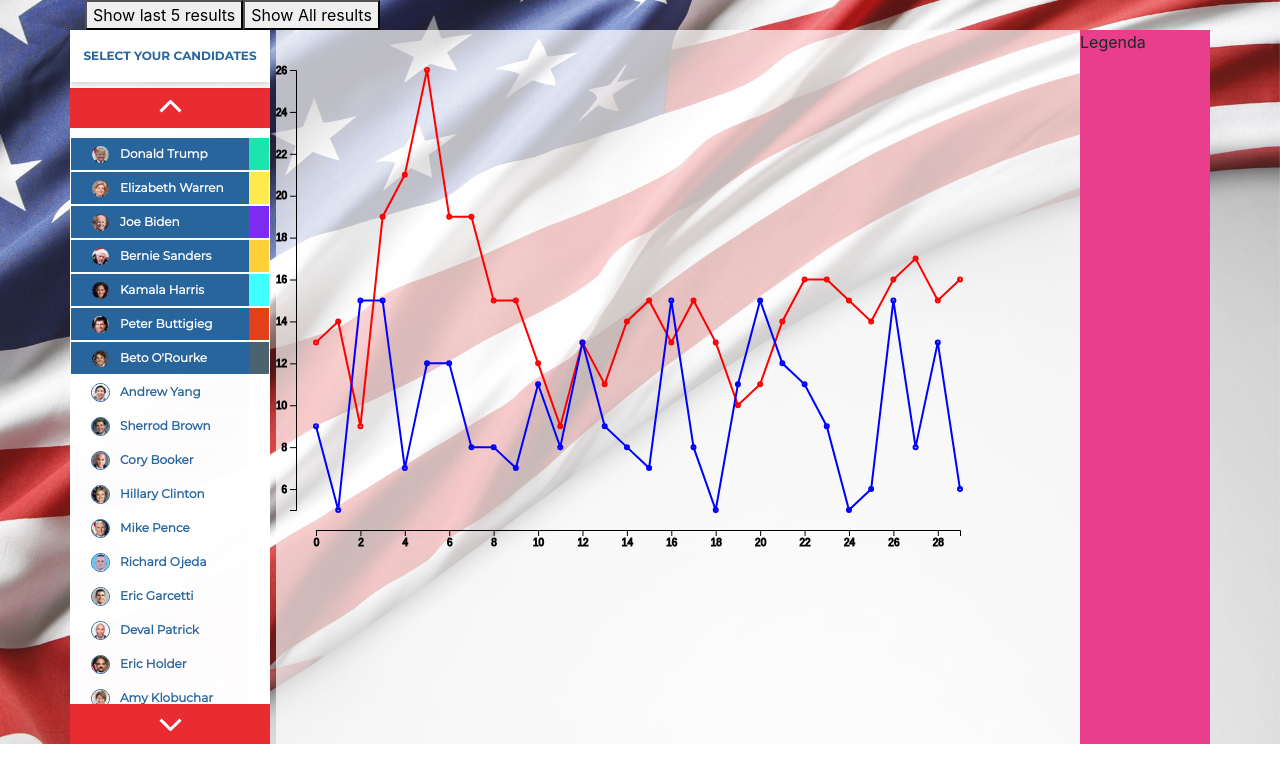
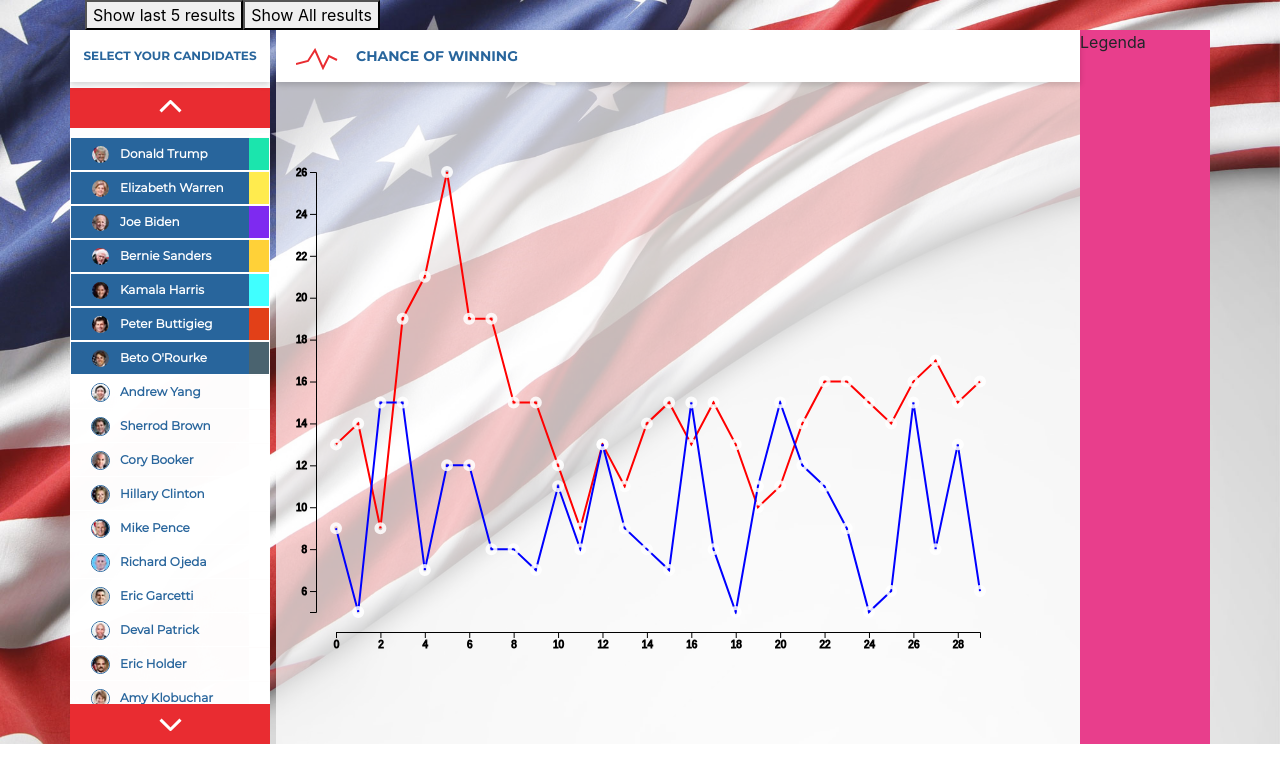
Before and after one commit to radoslav-zdravkovic-bc/graph-test-line, a React (Create React App) app: page / in a window 1280 px wide. Shown: the top 782 px of the page. Built offline with nearby package versions, Linux system fonts and the light colour scheme.

Commit message:
WCS-2671_style_tooltips

```diff
--- a/src/App.scss
+++ b/src/App.scss
@@ -21,3 +21,9 @@
 @import "assets/scss/sidebar";
 @import "assets/scss/graph";
 @import "assets/scss/legend";
+
+
+// General
+h4 {
+  font-size: 14px;
+}
--- a/src/assets/scss/_graph.scss
+++ b/src/assets/scss/_graph.scss
@@ -1,5 +1,73 @@
-#graph {
+#graph-container {
   width: auto;
   flex-grow: 1;
   background: rgba(255,255,255,.7);
+  .chart-header {
+    height: 52px;
+    background: #fff;
+    display: flex;
+    justify-content: space-between;
+    align-items: center;
+    position: relative;
+    box-shadow: 0 3px 6px rgba(0,0,0,.16);
+    .chance {
+      padding-left: 80px;
+      font-family: "Montserrat Bold";
+      color: #28659C;
+      margin: 0!important;
+      &:before {
+        content: "";
+        position: absolute;
+        left: 20px;
+        height: 22px;
+        width: 42px;
+        background: url(./assets/images/chart_icon.svg) no-repeat;
+      }
+    }
+  }
+  #graph {
+    padding: 50px 0 20px 20px;
+    g.segment {
+      circle {
+        stroke-width: 4 !important;
+        stroke: rgba(255, 255, 255, .85) !important;
+      }
+    }
+    .tooltip {
+      font-family: "Montserrat";
+      font-size: 12px;
+      color: #28659C;
+      box-shadow: 2px 3px 6px rgba(0, 0, 0, 0.16);
+      .tooltip-inside {
+        display: flex;
+        align-items: center;
+        justify-content: space-between;
+        height: 50px;
+        width: 100%;
+        padding: 22px;
+        position: relative;
+        top: 0;
+        background: #fff;
+      }
+      &:after {
+        content: "";
+        background: #fff;
+        height: 22px;
+        width: 22px;
+        position: absolute;
+        bottom: -11px;
+        left: calc(50% - 11px);
+        transform: rotate(45deg);
+        z-index: -1;
+        box-shadow: 3px 2px 6px rgba(0, 0, 0, 0.16);
+      }
+      p {
+        margin: 0;
+      }
+      .chance {
+        font-family: "Montserrat Bold";
+        color: #E92C31;
+      }
+    }
+  }
 }
--- a/src/components/BarChart/BarChart.js
+++ b/src/components/BarChart/BarChart.js
@@ -104,7 +104,7 @@ class BarChart extends Component {
                     .data(function (d) { return d.coordinates; })
                     .enter().append("circle")
                     .attr('transform', 'translate(20, ' + margin +')')
-                    .attr("r", 2)
+                    .attr("r", 4)
                     .attr("cx", d => x(d.a))
                     .attr("cy", d => y(d.b))
                     .style("fill", "transparent")
@@ -113,14 +113,17 @@ class BarChart extends Component {
                     .on("mouseover", mouseover)
                     .on("mousemove", function (d) {
                         divToolTip
-                        .text("X: " + d.a + ", Y: " + d.b + ", Name: " + this.parentNode.__data__.name)
-                        .style("left", (d3.event.pageX + 15) + "px")
-                        .style("top", (d3.event.pageY - 10) + "px");
+                            .html('<div class="tooltip-inside"><p class="candidate-name">' + this.parentNode.__data__.name + '</p><p class="chance">' + d.a + '</p></div>')
+                            .style("background", "#fff")
+                            .style("width", "184px")
+                            .style("height", "50px")
+                            .style("left", (d3.event.pageX - 92) + "px")
+                            .style("top", (d3.event.pageY - 70) + "px");
                     })
                     .on("mouseout", mouseout);
 
         // Adding Tooltip
-        const divToolTip = d3.select("body").append("div")
+        const divToolTip = d3.select("#graph").append("div")
                     .attr("class", "tooltip")
                     .style("opacity", 1e-6);
 
@@ -138,7 +141,12 @@ class BarChart extends Component {
 
     render(){
         return  (
-          <div id="graph" ref='graph'></div>
+          <div id="graph-container">
+              <div className="chart-header">
+                  <h4 className="chance">CHANCE OF WINNING</h4>
+              </div>
+              <div id="graph" ref='graph'></div>
+          </div>
         );
     }
 
--- a/src/components/Sidebar/Sidebar.js
+++ b/src/components/Sidebar/Sidebar.js
@@ -38,9 +38,11 @@ class Sidebar extends Component {
         this.output = [...output1, ...output2];
     }
 
+    // Check if hovered over sidebar in order to prevent or enable scroll
     setHoverState() {
+        let hoverState = this.state.sidebarHover;
         this.setState({
-            sidebarHover: !this.state.sidebarHover
+            sidebarHover: !hoverState
         });
     }
 
```
